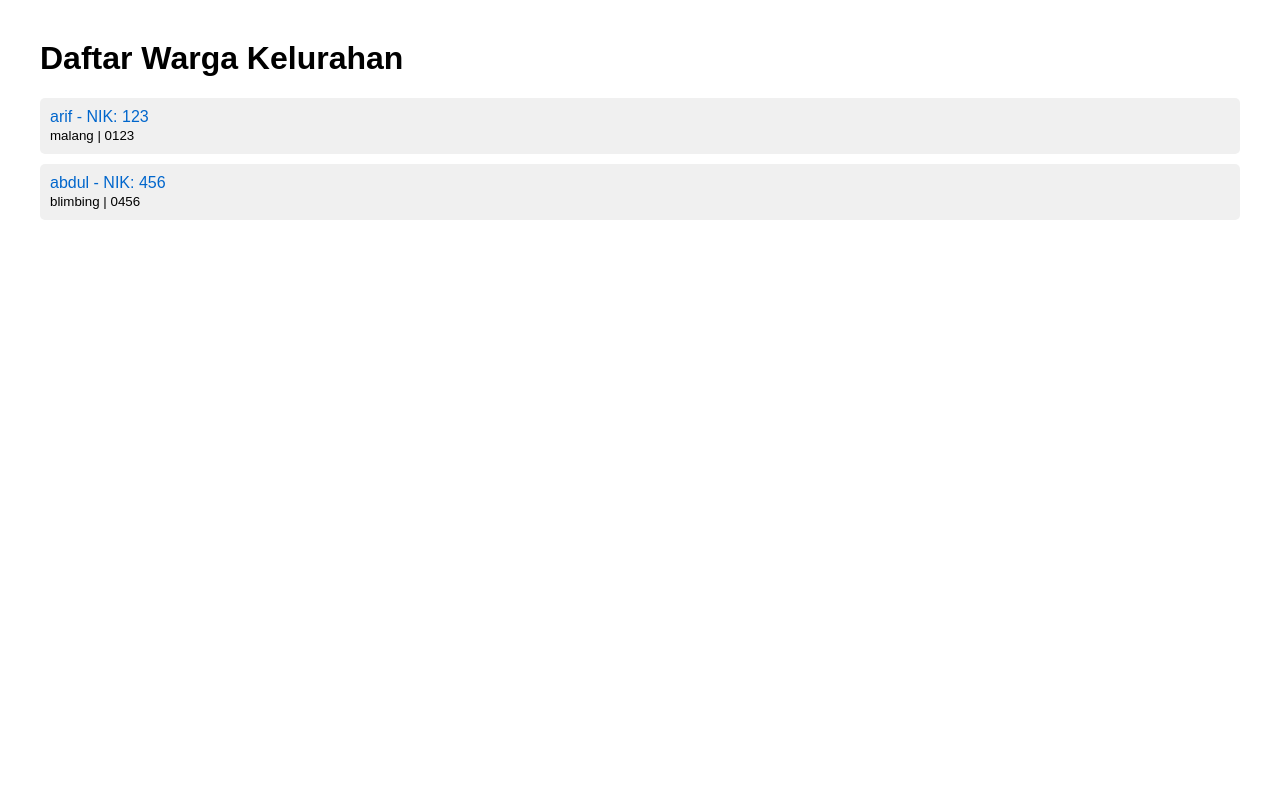
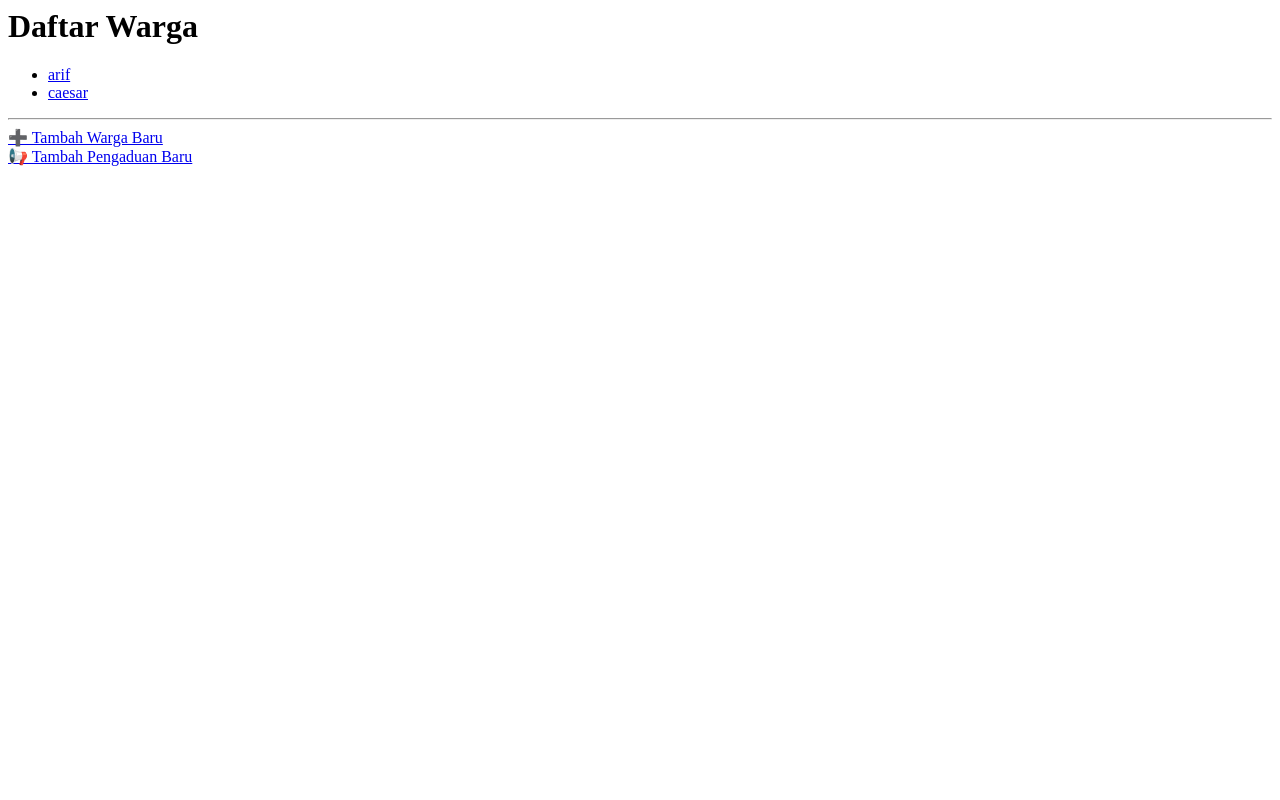
Before and after one commit to sesararif/Data_Kelurahan, a Django app: page /warga/ in a window 1280 px wide. Run offline with Django 5.2, Linux system fonts and the light colour scheme; data comes from the database, SQL or seed files in the repository.

Commit message:
Mengimplementasikan Sistem Pengaduan Warga

```diff
--- a/warga/models.py
+++ b/warga/models.py
@@ -1,26 +1,19 @@
+# warga/models.py
 from django.db import models
 
 class Warga(models.Model):
-    nik = models.CharField(
-        max_length=16,
-        unique=True,
-        verbose_name="Nomor Induk Kependudukan"
-    )
-    nama_lengkap = models.CharField(
-        max_length=100,
-        verbose_name="Nama Lengkap"
-    )
-    alamat = models.TextField(
-        verbose_name="Alamat Tinggal"
-    )
-    no_telepon = models.CharField(
-        max_length=15,
-        blank=True,
-        verbose_name="Nomor Telepon"
-    )
-    tanggal_registrasi = models.DateTimeField(
-        auto_now_add=True
-    )
+    nama_lengkap = models.CharField(max_length=255)
+    alamat = models.TextField()
+    tanggal_lahir = models.DateField(null=True, blank=True)
 
     def __str__(self):
         return self.nama_lengkap
+
+
+class Pengaduan(models.Model):
+    warga = models.ForeignKey(Warga, on_delete=models.CASCADE)
+    isi_pengaduan = models.TextField()
+    tanggal = models.DateTimeField(auto_now_add=True)
+
+    def __str__(self):
+        return f"Pengaduan oleh {self.warga.nama_lengkap}"
--- a/warga/templates/warga/warga_list.html
+++ b/warga/templates/warga/warga_list.html
@@ -1,29 +1,17 @@
-<!DOCTYPE html>
-<html>
-<head>
-    <title>Daftar Warga Kelurahan</title>
-    <style>
-        body { font-family: Arial, sans-serif; margin: 40px; }
-        ul { list-style-type: none; padding: 0; }
-        li { margin: 10px 0; padding: 10px; background: #f0f0f0; border-radius: 5px; }
-        a { color: #0066cc; text-decoration: none; }
-        a:hover { text-decoration: underline; }
-    </style>
-</head>
-<body>
-    <h1>Daftar Warga Kelurahan</h1>
-    <ul>
-        {% for warga in object_list %}
-            <li>
-                <a href="{% url 'warga-detail' warga.pk %}">
-                    {{ warga.nama_lengkap }} - NIK: {{ warga.nik }}
-                </a>
-                <br>
-                <small>{{ warga.alamat }} | {{ warga.no_telepon|default:"-" }}</small>
-            </li>
-        {% empty %}
-            <li>Belum ada data warga yang terdaftar.</li>
-        {% endfor %}
-    </ul>
-</body>
-</html>
+<h1>Daftar Warga</h1>
+
+{% if warga %}
+  <ul>
+    {% for w in warga %}
+      <li>
+        <a href="{% url 'warga_detail' w.id %}">{{ w.nama_lengkap }}</a>
+      </li>
+    {% endfor %}
+  </ul>
+{% else %}
+  <p>Belum ada data warga.</p>
+{% endif %}
+
+<hr>
+<a href="{% url 'tambah_warga' %}">➕ Tambah Warga Baru</a><br>
+<a href="{% url 'tambah_pengaduan' %}">📢 Tambah Pengaduan Baru</a>
--- a/warga/urls.py
+++ b/warga/urls.py
@@ -1,7 +1,11 @@
 from django.urls import path
-from .views import WargaListView, WargaDetailView
+from . import views
 
 urlpatterns = [
-    path('', WargaListView.as_view(), name='warga-list'),
-    path('<int:pk>/', WargaDetailView.as_view(), name='warga-detail'),
+    path('', views.warga_list, name='warga_list'),
+    path('<int:pk>/', views.warga_detail, name='warga_detail'),
+    path('tambah/', views.tambah_warga, name='tambah_warga'),
+    path('pengaduan/', views.tambah_pengaduan, name='tambah_pengaduan'),
+    path('<int:pk>/edit/', views.edit_warga, name='edit_warga'),
+    path('<int:pk>/hapus/', views.hapus_warga, name='hapus_warga'),
 ]
--- a/warga/views.py
+++ b/warga/views.py
@@ -1,14 +1,76 @@
-from django.views.generic import ListView, DetailView
-from .models import Warga
+# warga/views.py
+from django.shortcuts import render, redirect, get_object_or_404
+from .models import Warga, Pengaduan
+from django.utils import timezone
 
-# View untuk menampilkan daftar warga
-class WargaListView(ListView):
-    model = Warga
-    template_name = 'warga/warga_list.html'  # Opsional: eksplisit tentukan template
-    context_object_name = 'object_list'     # Opsional: default sudah benar
+# === 1. Daftar semua warga ===
+def warga_list(request):
+    warga = Warga.objects.all()
+    return render(request, 'warga/warga_list.html', {'warga': warga})
 
-# View untuk menampilkan detail satu warga
-class WargaDetailView(DetailView):
-    model = Warga
-    template_name = 'warga/warga_detail.html'
-    context_object_name = 'object'  # default, bisa diubah jika ingin
+# === 2. Detail data 1 warga ===
+def warga_detail(request, pk):
+    warga = get_object_or_404(Warga, pk=pk)
+    pengaduan = Pengaduan.objects.filter(warga=warga)
+    return render(request, 'warga/warga_detail.html', {
+        'warga': warga,
+        'pengaduan': pengaduan
+    })
+
+# === 3. Tambah warga baru ===
+def tambah_warga(request):
+    if request.method == 'POST':
+        nama = request.POST.get('nama_lengkap')
+        alamat = request.POST.get('alamat')
+        tanggal_lahir = request.POST.get('tanggal_lahir')
+
+        # Simpan ke database
+        Warga.objects.create(
+            nama_lengkap=nama,
+            alamat=alamat,
+            tanggal_lahir=tanggal_lahir
+        )
+        return redirect('warga_list')
+
+    return render(request, 'warga/tambah_warga.html')
+
+# === 4. Tambah pengaduan baru ===
+def tambah_pengaduan(request):
+    if request.method == 'POST':
+        warga_id = request.POST.get('warga')
+        isi = request.POST.get('isi_pengaduan')
+
+        warga = get_object_or_404(Warga, id=warga_id)
+        Pengaduan.objects.create(
+            warga=warga,
+            isi_pengaduan=isi,
+            tanggal=timezone.now()
+        )
+        return redirect('warga_detail', pk=warga.id)
+
+    warga = Warga.objects.all()
+    return render(request, 'warga/tambah_pengaduan.html', {'warga': warga})
+
+# === 5. Edit warga ===
+def edit_warga(request, pk):
+    warga = get_object_or_404(Warga, pk=pk)
+
+    if request.method == 'POST':
+        warga.nama_lengkap = request.POST.get('nama_lengkap')
+        warga.alamat = request.POST.get('alamat')
+        warga.tanggal_lahir = request.POST.get('tanggal_lahir')
+        warga.save()
+        return redirect('warga_detail', pk=warga.pk)
+
+    return render(request, 'warga/edit_warga.html', {'warga': warga})
+
+
+# === 6. Hapus warga ===
+def hapus_warga(request, pk):
+    warga = get_object_or_404(Warga, pk=pk)
+
+    if request.method == 'POST':
+        warga.delete()
+        return redirect('warga_list')
+
+    return render(request, 'warga/konfirmasi_hapus.html', {'warga': warga})
```
Also changed, not shown: data_kelurahan/project_name/urls.py (added, +7 -0 lines), warga/admin.py (+8 -4 lines), warga/templates/warga/edit_warga.html (added, +18 -0 lines), warga/templates/warga/konfirmasi_hapus.html (added, +11 -0 lines), warga/templates/warga/tambah_pengaduan.html (added, +17 -0 lines), warga/templates/warga/tambah_warga.html (added, +16 -0 lines), warga/templates/warga/warga_detail.html (+21 -22 lines), db.sqlite3, warga/migrations/0001_initial.py, warga/migrations/0002_remove_warga_jenis_kelamin_remove_warga_nik_and_more.py (added).
